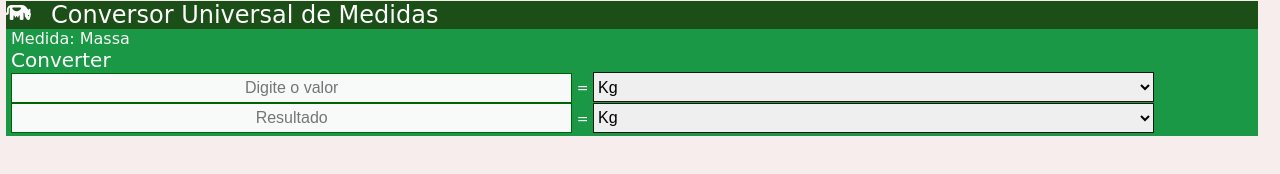
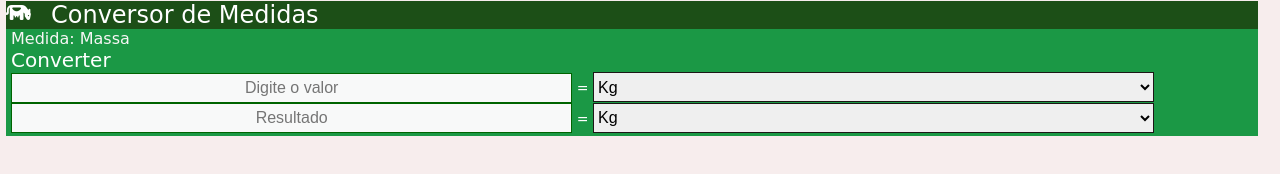
Before and after one commit to RogerioRuffino/MassConverter, a plain HTML site: page index.html in a window 1280 px wide. Drawn offline with Linux system fonts and the light colour scheme.

Commit message:
Update index.html

```diff
--- a/index.html
+++ b/index.html
@@ -13,7 +13,7 @@
 <body>
     <div class="cab">
     <div class="logo"><a href=""><i class="fa-sharp fa-solid fa-cow"></i></a></div>
-    <div class="title">Conversor Universal de Medidas</div>
+    <div class="title">Conversor de Medidas</div>
     </div>
 
     <div class="converter">
```
